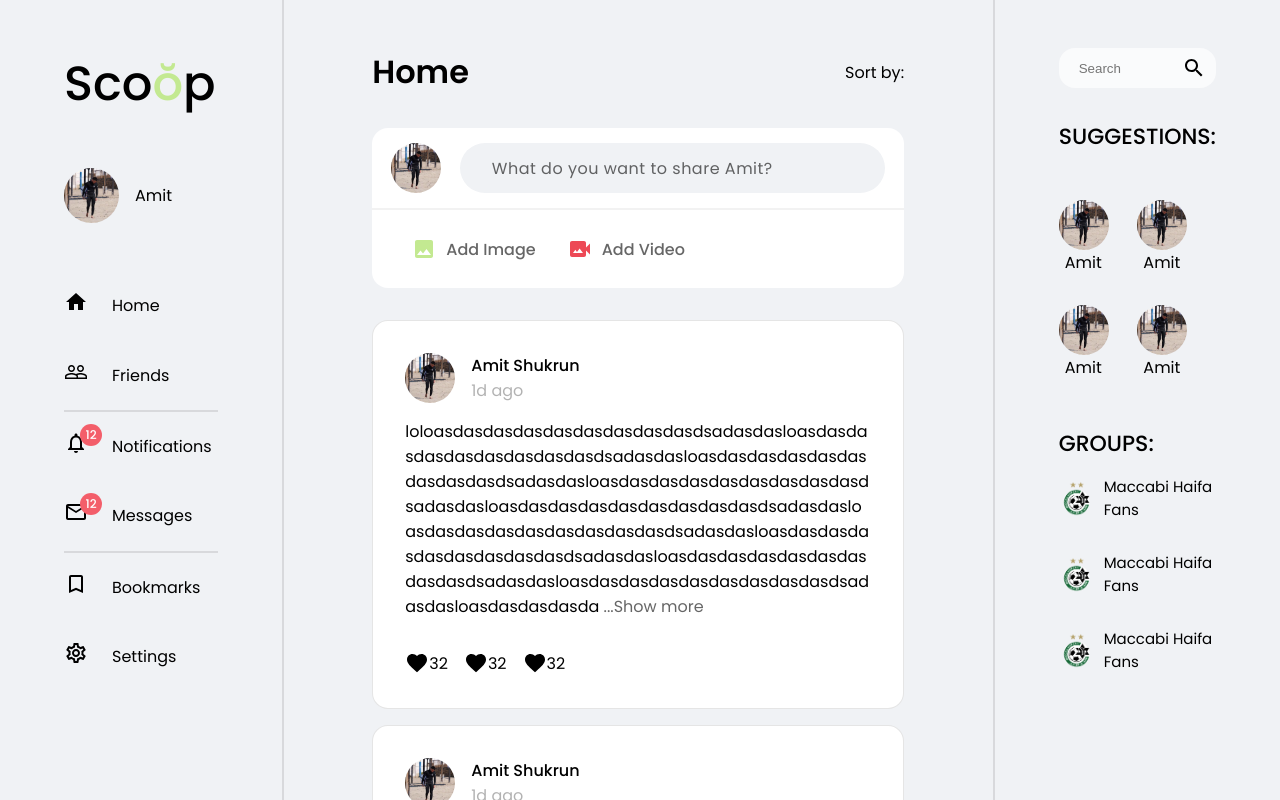
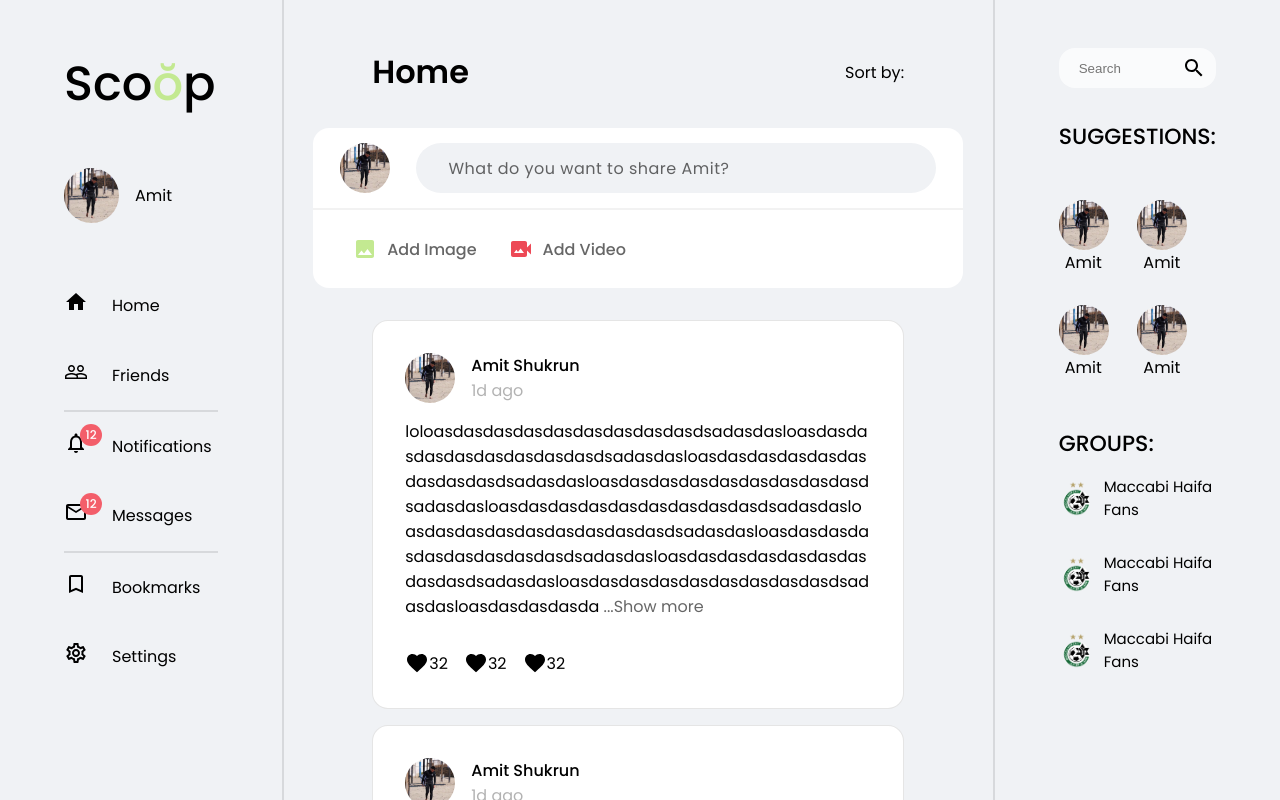
Before and after one commit to amitshuu/scoop, a React (Create React App) app in the folder client/: page / in a window 1280 px wide. Shown: the top 800 px of the page. Built offline with nearby package versions, Linux system fonts and the light colour scheme; the HTML template or start-up script is replaced by a standard one.

Commit message:
Css changes

```diff
--- a/client/src/components/ComposePost.tsx
+++ b/client/src/components/ComposePost.tsx
@@ -42,15 +42,16 @@ const Wrapper = styled.div`
   display: flex;
   flex-direction: column;
   align-items: center;
+  justify-content: center;
   margin-top: 3rem;
   width: 100%;
-  ${mobile({ width: '90%' })}
 `;
 
 const HomeTitleContainer = styled.div`
   display: flex;
   justify-content: space-between;
   align-items: center;
+
   width: 75%;
   max-width: 650px;
   ${mobile({ display: 'none' })}
@@ -64,7 +65,8 @@ const SortBySpan = styled.span``;
 const Container = styled.div`
   display: flex;
   flex-direction: column;
-  width: 75%;
+
+  width: 100%;
   max-width: 650px;
   margin-top: 2rem;
   background-color: white;
--- a/client/src/components/RightSidebar.tsx
+++ b/client/src/components/RightSidebar.tsx
@@ -25,6 +25,10 @@ const Wrapper = styled.div`
   display: flex;
   flex-direction: column;
   width: 40%;
+  position: sticky;
+  top: 0;
+  left: 0;
+  height: 100vh;
   .search-icon {
     position: absolute;
     right: 10px;
--- a/client/src/components/Sidebar.tsx
+++ b/client/src/components/Sidebar.tsx
@@ -33,8 +33,13 @@ export default Sidebar;
 
 const Wrapper = styled.div`
   display: flex;
+  position: fixed;
   flex-direction: column;
   width: 40%;
+  position: sticky;
+  top: 0;
+  left: 0;
+  height: 100vh;
   ${mobile({ display: 'none' })}
 `;
 
```
